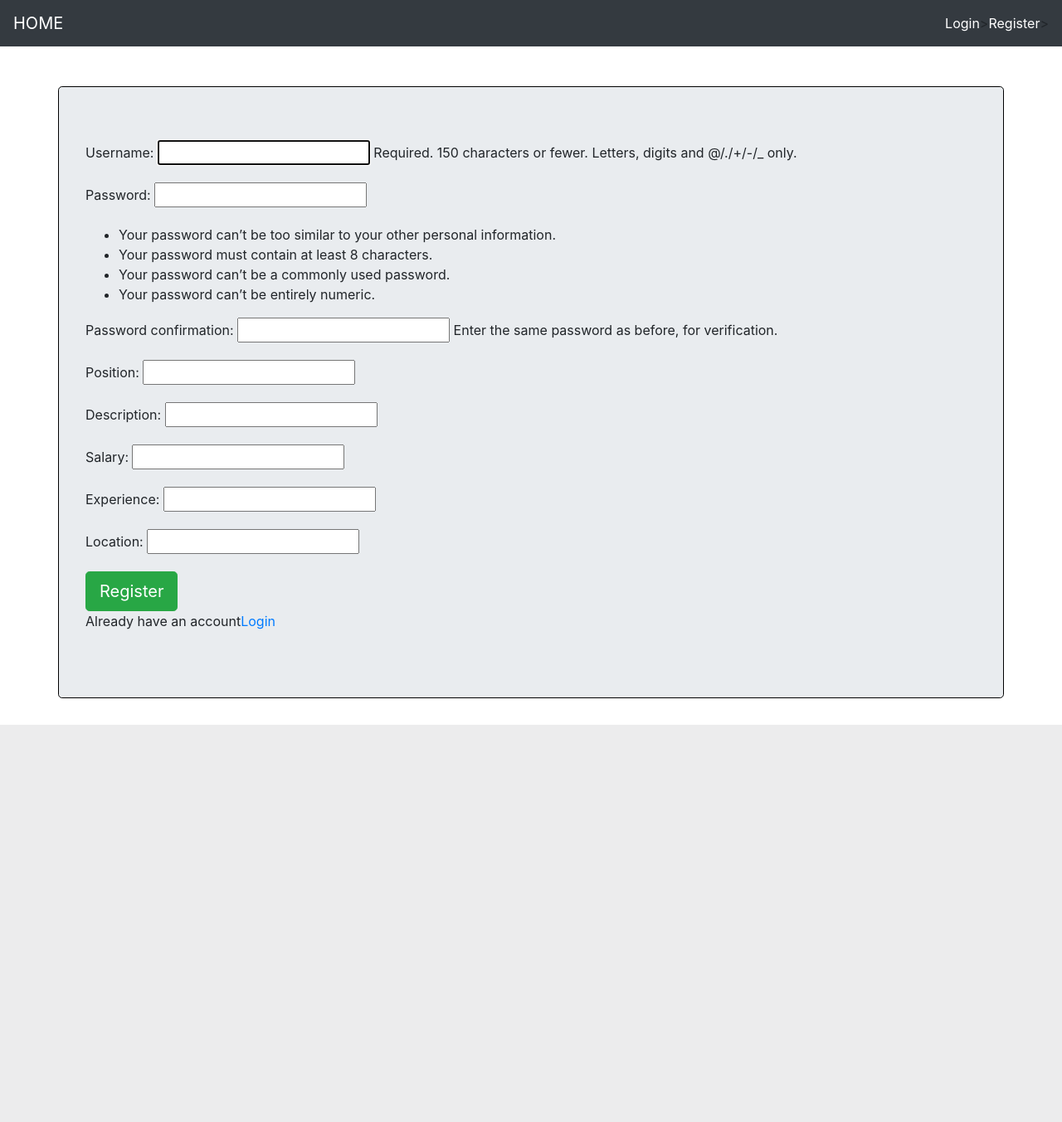
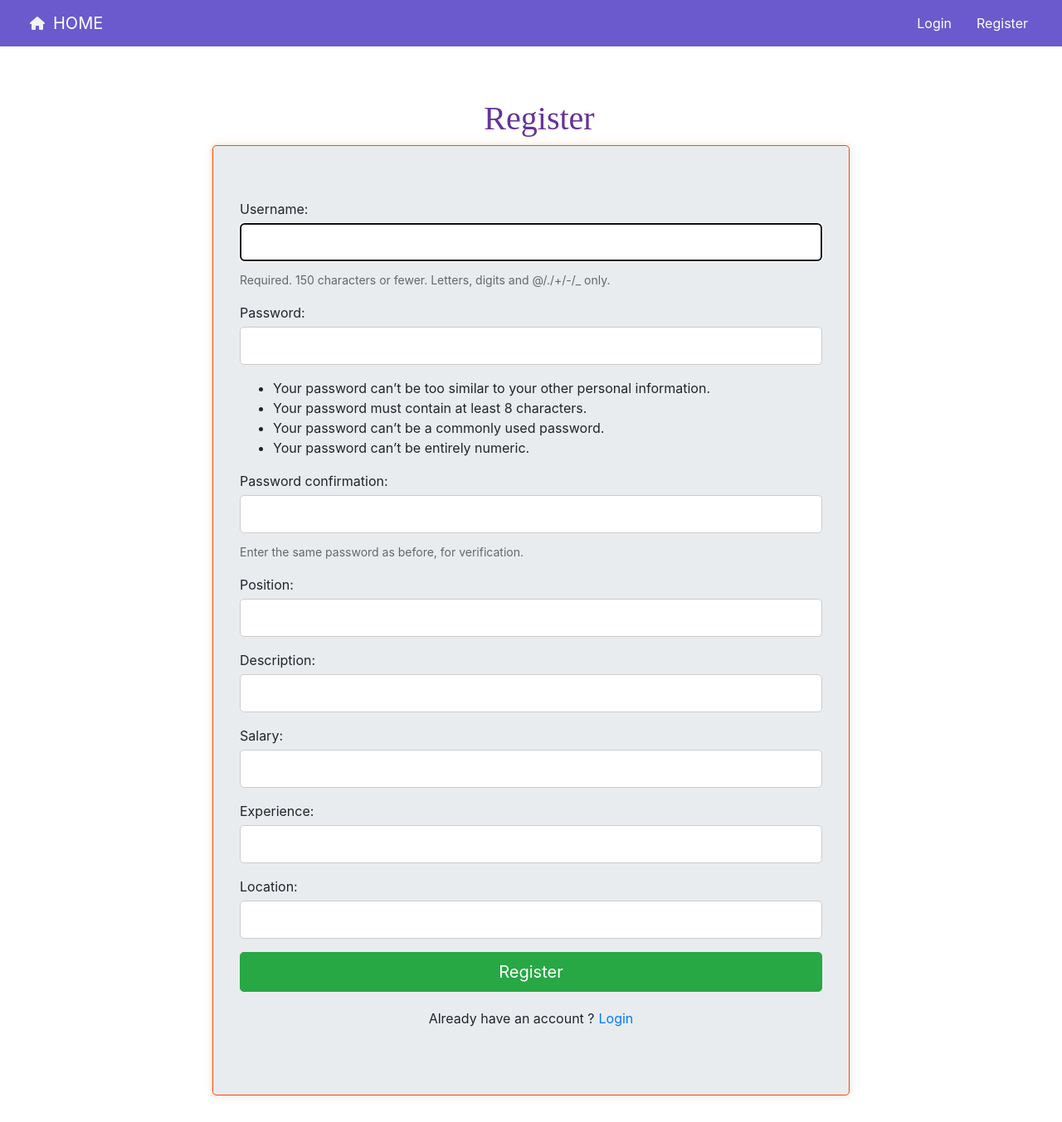
Before and after one commit to elwinpa/python-django-job-portal, a Django app: page /register/ in a window 1280 px wide. Shown: the whole page at 83% size. Before the commit the page ends 874 px from the top, so only its background shows below. Run offline with Django 3.2, Linux system fonts and the light colour scheme; some libraries are stand-ins or nearby versions.

Commit message:
style changes

```diff
--- a/DataFlairJobPortal/JobPortal/templates/navbar.html
+++ b/DataFlairJobPortal/JobPortal/templates/navbar.html
@@ -5,8 +5,10 @@
         text-decoration: none;
       }
     </style>
+    <script src="https://kit.fontawesome.com/c940cf0420.js" crossorigin="anonymous"></script>
   </head>
-  <nav class="navbar navbar-expand-lg navbar-dark bg-dark">
+  <nav class="navbar navbar-expand-lg navbar-dark" style="background-color: slateblue;">
+      <i class="fa-solid fa-house" style="color: #f1f2f3; margin-right: 10px; margin-left: 20px;"></i>
       <a class="navbar-brand" href="{% url 'home' %}">HOME</a>
       <button class="navbar-toggler" type="button" data-toggle="collapse" data-target="#navbarSupportedContent" aria-controls="navbarSupportedContent" aria-expanded="false" aria-label="Toggle navigation">
         <span class="navbar-toggler-icon"></span>
@@ -20,7 +22,7 @@
       <span class="user">Hello, {{request.user}}  &nbsp;</span>
       <span ><a  class="user btn btn-info" href ="{% url 'logout' %}"> Logout</a></span>
       {% else %}
-          <span ><a class="user" href="{% url 'login' %}">Login</a></span>>
-          <span ><a class="user" href="{% url 'register' %}">Register</a></span>>
+          <span ><a class="user" style=" margin-right: 10px; margin-left: 20px;" href="{% url 'login' %}">Login</a></span>
+          <span ><a class="user" style=" margin-right: 25px; margin-left: 20px;"  href="{% url 'register' %}">Register</a></span>
       {% endif  %}
     </nav>
--- a/DataFlairJobPortal/JobPortal/templates/register.html
+++ b/DataFlairJobPortal/JobPortal/templates/register.html
@@ -5,10 +5,39 @@
 <head>
     <style>
         .maindiv{
-            border:1px solid black;
+
+            border: 1px solid orangered;
+            box-shadow: 0px 0px 10px rgba(229, 151, 77, 0.3);
+            width: 60%;
+        }
+        h1 {
+            color: rebeccapurple;
+            padding-left: 20px;
+            padding-top: 15px;
+            font-family: ui-monospace;
+            text-align: center;
+        }
+        label {
+        display: block;
+        margin-bottom: 5px;
+        }
+
+        input{
+        display: block;
+        width: 100%;
+        padding: 10px;
+        border: 1px solid #ccc;
+        border-radius: 5px;
+        margin-bottom: 10px;
+        }
+
+        .helptext {
+        font-size: 14px;
+        color: #666;
         }
     </style>
 </head>
+<h1>Register</h1>
 <div class="maindiv jumbotron container">
 
     <form method="POST"  action="">
@@ -16,7 +45,8 @@
         {{form.as_p}}
         {{registerForm.as_p}}
         <input class="btn btn-success btn-lg" type="submit" value="Register">
-        <p>Already have an account<a href='{% url "login" %}'>Login</a></p>
+        <p style=" text-align: center; padding-top: 10px;">Already have an account ?<a style="padding-left: 5px;" href='{% url "login" %}'>Login</a></p>
+
     </form>
 
 </div>
```
Also changed, not shown: DataFlairJobPortal/JobPortal/templates/Jobseeker.html (+17 -6 lines), DataFlairJobPortal/JobPortal/templates/apply.html (+30 -1 lines), DataFlairJobPortal/JobPortal/templates/login.html (+19 -2 lines).
